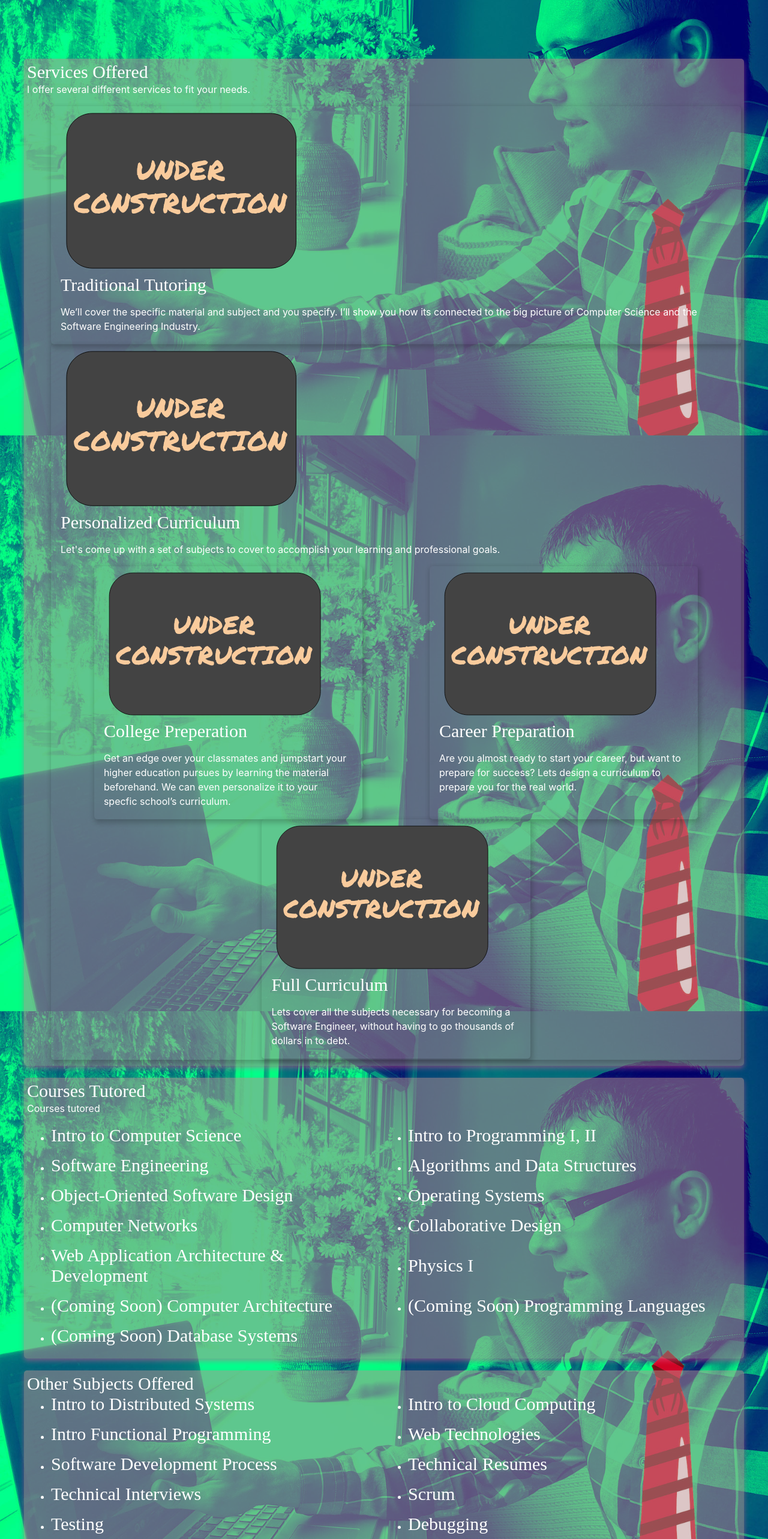
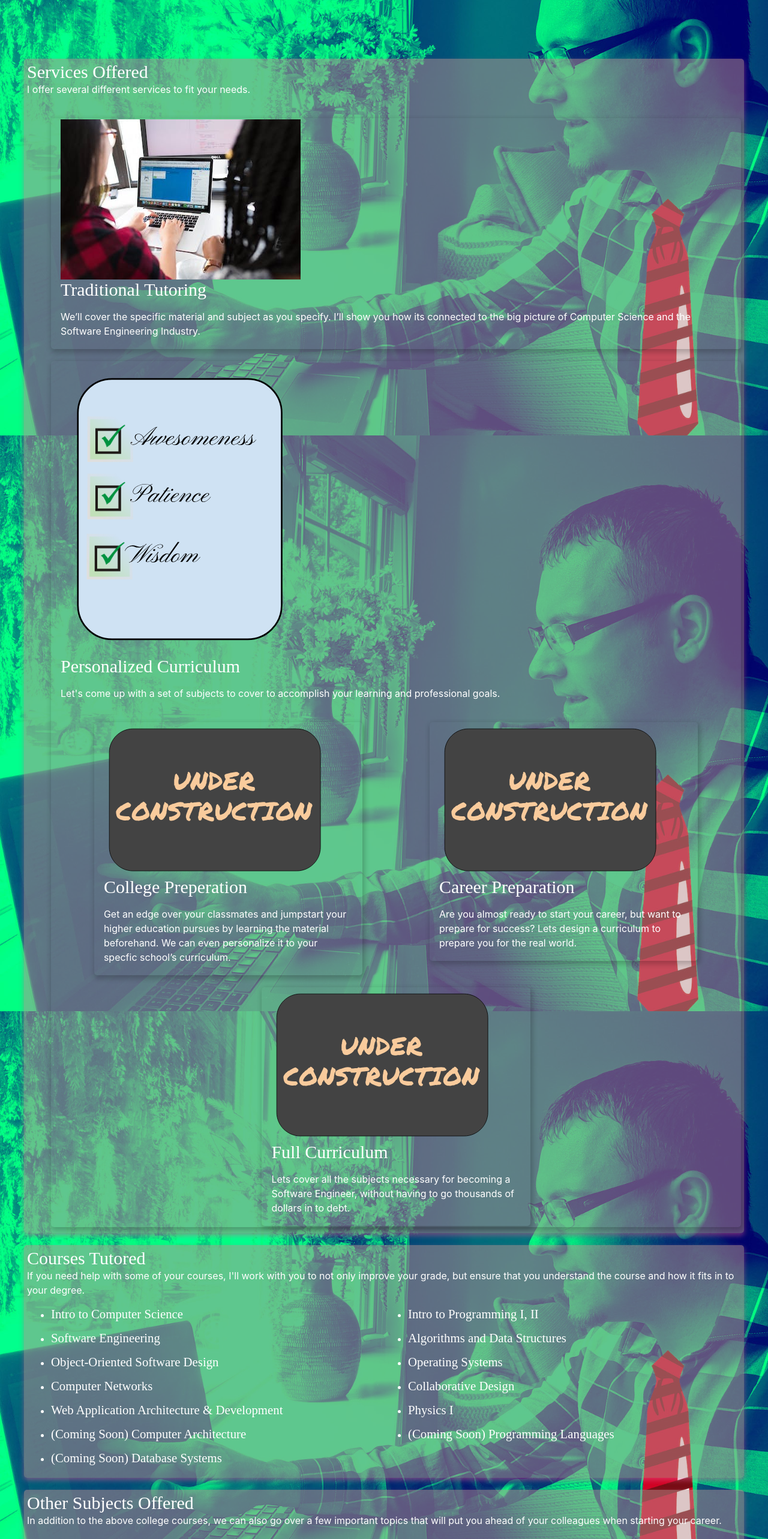
Before and after one commit to evensteven01/apprentice-tutoring, a React (Create React App) app: page /tutoring in a window 1280 px wide. Shown: the part 234-2800 px from the top of the page at 60% size. Built offline with nearby package versions, Linux system fonts and the light colour scheme.

Commit message:
Fixed layouts. New image and section descriptions

```diff
--- a/src/containers/Tutoring.js
+++ b/src/containers/Tutoring.js
@@ -2,6 +2,8 @@ import React from 'react';
 
 import theoryAndPractice from '../images/theory_practice.svg';
 import underConstruction from '../images/UnderConstruction.svg';
+import personalizedPlan from '../images/personalized_plan.svg';
+import oneOnOne from '../images/pair_programming_sm.jpeg';
 import * as consts from '../utils/constants.js';
 
 class Tutoring extends React.Component {
@@ -14,13 +16,13 @@ class Tutoring extends React.Component {
             subsections: [
                 {
                     title: 'Traditional Tutoring',
-                    introduction: 'We’ll cover the specific material and subject and you specify. I’ll show you how its connected to the big picture of Computer Science and the Software Engineering Industry.',
-                    image: underConstruction
+                    introduction: 'We’ll cover the specific material and subject as you specify. I’ll show you how its connected to the big picture of Computer Science and the Software Engineering Industry.',
+                    image: oneOnOne
                 },
                 {
                     title: 'Personalized Curriculum',
                     introduction: 'Let\'s come up with a set of subjects to cover to accomplish your learning and professional goals.',
-                    image: underConstruction,
+                    image: personalizedPlan,
                     containerStyle: consts.CONTAINER_STYLE_COLUMNS,
                     subsections: [
                         {
@@ -44,7 +46,7 @@ class Tutoring extends React.Component {
         };
         const coursesTutored = {
             title: 'Courses Tutored',
-            introduction: 'Courses tutored',
+            introduction: "If you need help with some of your courses, I'll work with you to not only improve your grade, but ensure that you understand the course and how it fits in to your degree.",
             childCardStyle: consts.CARD_STYLE_LIST,
             subsections: [
                 {title: 'Intro to Computer Science'},
@@ -64,7 +66,7 @@ class Tutoring extends React.Component {
         };
         const subjectsOffered = {
             title: 'Other Subjects Offered',
-            introduction: '',
+            introduction: "In addition to the above college courses, we can also go over a few important topics that will put you ahead of your colleagues when starting your career.",
             childCardStyle: consts.CARD_STYLE_LIST,
             subsections: [
                 {title: 'Intro to Distributed Systems'},
--- a/src/index.css
+++ b/src/index.css
@@ -215,6 +215,7 @@ div.pullRightLeft a:hover:before, div.pullRightLeft a:hover:after
     box-shadow: 2px 4px 8px 2px rgba(0,0,0,0.2);
     transition: 0.3s;
     border-radius: 5px;
+    margin: 20px auto auto auto;
 }
 .list-card {
     #height: 30px;
@@ -222,6 +223,9 @@ div.pullRightLeft a:hover:before, div.pullRightLeft a:hover:after
 }
 .first-level img {
     width: 400px;
+}
+.list-card.first-level p {
+    font-size: 1.3rem;
 }
 .second-level img {
     width: 368px;
```
Also changed, not shown: src/images/pair_programming_sm.jpeg (added).
